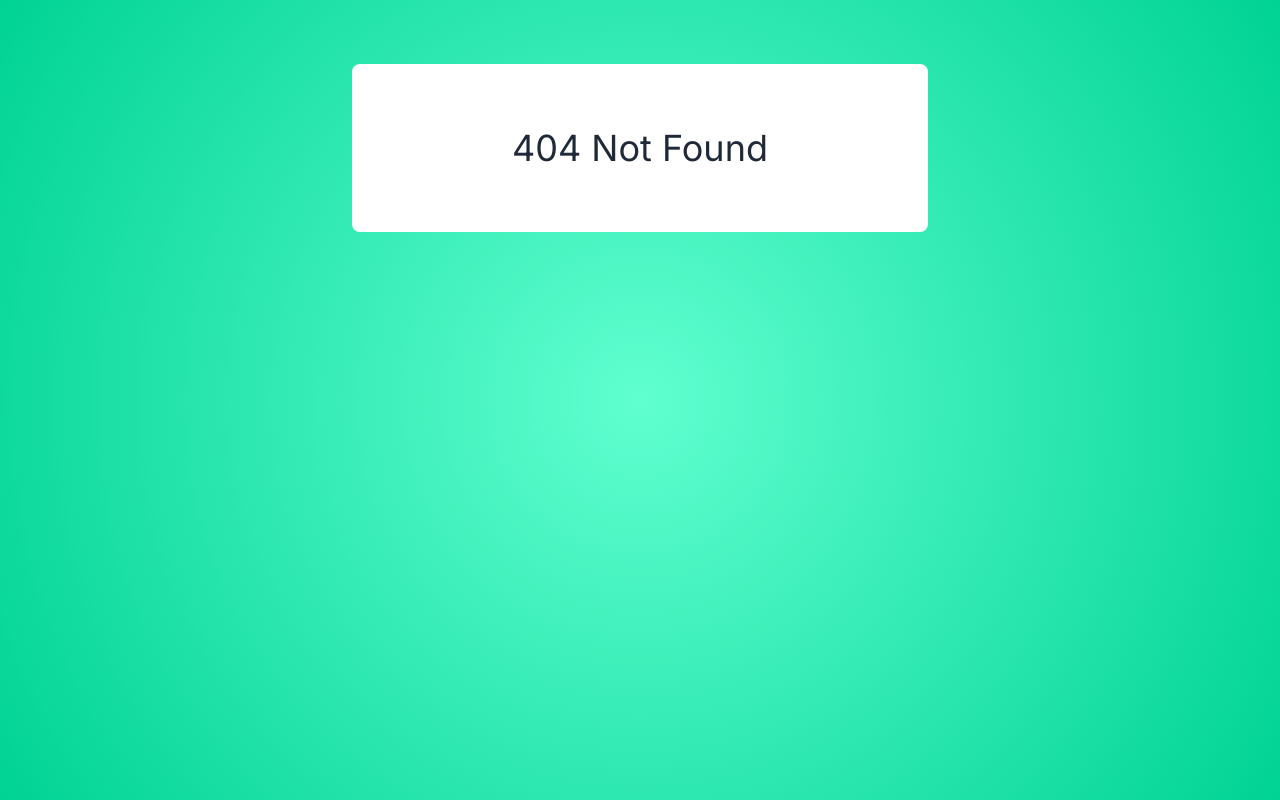
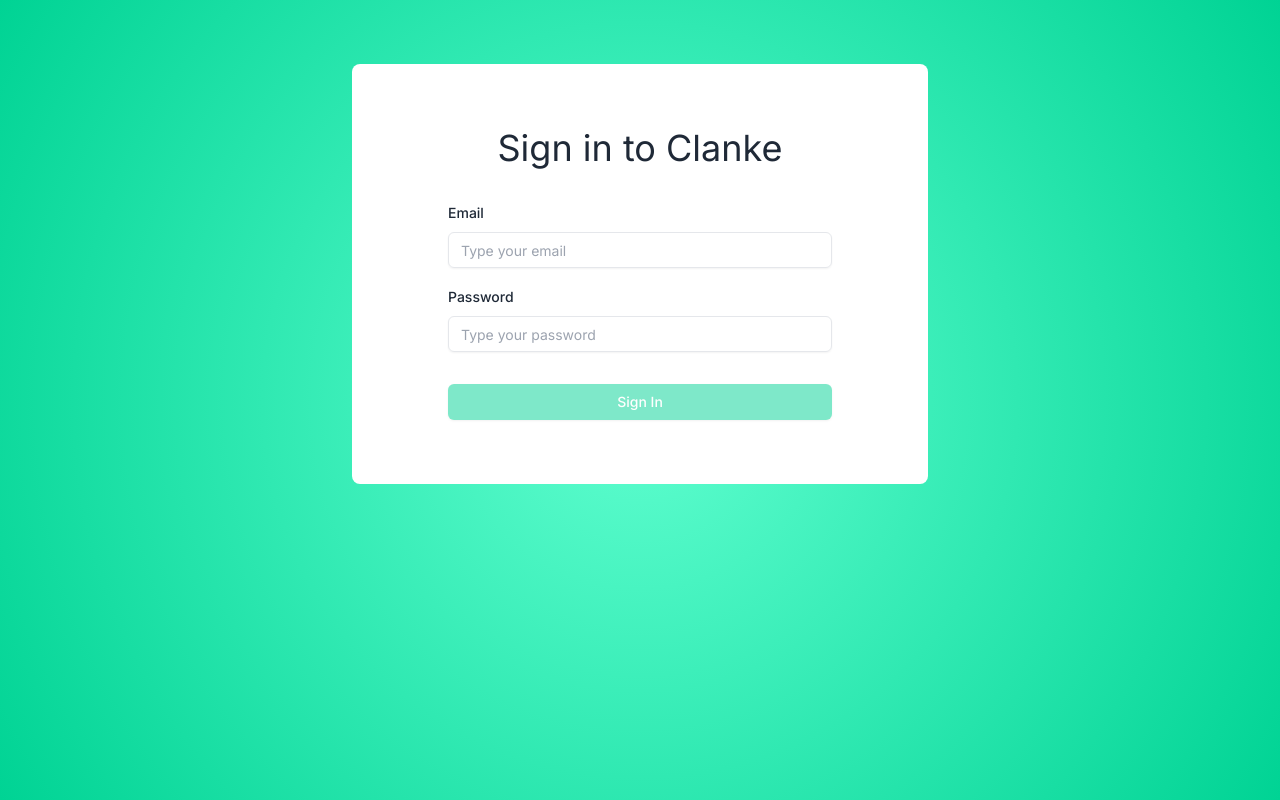
Before and after one commit to seihello/clanke, a Next.js app: page /auth/signin in a window 1280 px wide. Before the commit this address had no page. Built offline with nearby package versions, Linux system fonts and the light colour scheme; no server answers; what tailwindcss-text-fill would draw is missing.

Commit message:
feat: implement sign in page

```diff
--- a/src/app/auth/login/page.tsx
+++ /dev/null
@@ -1,5 +0,0 @@
-import React from "react";
-
-export default function LoginPage() {
-  return <div>Login Page</div>;
-}
--- /dev/null
+++ b/src/app/auth/signin/page.tsx
@@ -0,0 +1,27 @@
+import SignInForm from "@/components/auth/sign-in-form";
+import createClient from "@/lib/supabase/server";
+import { Metadata } from "next";
+import { redirect } from "next/navigation";
+
+export const metadata: Metadata = {
+  title: "Clanke | Sign In",
+};
+
+export default async function SignInPage() {
+  const supabase = createClient();
+
+  const {
+    data: { user },
+  } = await supabase.auth.getUser();
+
+  if (user) {
+    redirect("/");
+  }
+
+  return (
+    <div className="mx-auto flex max-w-[36rem] flex-col items-center gap-y-8 rounded-lg bg-white py-16">
+      <h1>Sign in to Clanke</h1>
+      <SignInForm />
+    </div>
+  );
+}
--- a/src/app/auth/signup/page.tsx
+++ b/src/app/auth/signup/page.tsx
@@ -3,7 +3,7 @@
 export default function SignUpPage() {
   return (
     <div className="mx-auto flex max-w-[36rem] flex-col items-center gap-y-8 bg-white py-16 rounded-lg">
-      <h1>Sign Up for Clanke</h1>
+      <h1>Sign up for Clanke</h1>
       <SignUpForm />
     </div>
   );
--- a/src/app/page.tsx
+++ b/src/app/page.tsx
@@ -1,29 +1,21 @@
-import { createClient } from "@supabase/supabase-js";
+import createClient from "@/lib/supabase/server";
 import { Metadata } from "next";
 import { redirect } from "next/navigation";
 
 export const metadata: Metadata = {
-  title: "Summations | Explore",
+  title: "Clanke | Find your buddy",
 };
 
 export default async function ExplorePage() {
-  if (
-    !process.env.NEXT_PUBLIC_SUPABASE_PROJECT_URL ||
-    !process.env.NEXT_PUBLIC_SUPABASE_ANON_KEY
-  ) {
-    return;
-  }
-  const supabase = createClient(
-    process.env.NEXT_PUBLIC_SUPABASE_PROJECT_URL,
-    process.env.NEXT_PUBLIC_SUPABASE_ANON_KEY,
-  );
+
+  const supabase = createClient();
 
   const {
     data: { user },
   } = await supabase.auth.getUser();
 
   if (!user) {
-    redirect("/login");
+    redirect("/auth/signin");
   }
 
   return <div>Home Page</div>;
--- /dev/null
+++ b/src/components/auth/sign-in-form.tsx
@@ -0,0 +1,108 @@
+"use client";
+import { Button } from "@/components/ui/button";
+import {
+  Form,
+  FormControl,
+  FormField,
+  FormItem,
+  FormLabel,
+  FormMessage,
+} from "@/components/ui/form";
+import { Input } from "@/components/ui/input";
+import createClient from "@/lib/supabase/client";
+import { zodResolver } from "@hookform/resolvers/zod";
+import { useForm } from "react-hook-form";
+import * as zod from "zod";
+import { useRouter } from "next/navigation";
+
+const schema = zod.object({
+  email: zod
+    .string()
+    .min(1, { message: "Email is missing" })
+    .email({ message: "Email is invalid" }),
+  password: zod.string().min(1, { message: "Password is missing" }).min(8, {
+    message: "Password must be at least 8 characters long",
+  }),
+});
+
+export default function SignInForm() {
+  const supabase = createClient();
+  const router = useRouter();
+
+  const form = useForm<zod.infer<typeof schema>>({
+    resolver: zodResolver(schema),
+    mode: "all",
+    defaultValues: {
+      email: "",
+      password: "",
+    },
+  });
+
+  async function onSubmit(values: zod.infer<typeof schema>) {
+    try {
+      const { error } = await supabase.auth.signInWithPassword({
+        email: values.email,
+        password: values.password,
+      });
+      if (error) throw new Error(error.message);
+      router.replace("/");
+    } catch (error: any) {
+      console.error(error);
+    }
+  }
+
+  return (
+    <Form {...form}>
+      <form
+        className="flex w-full max-w-[24rem] flex-col gap-y-4"
+        onSubmit={form.handleSubmit(onSubmit)}
+      >
+        <FormField
+          control={form.control}
+          name="email"
+          render={({ field, fieldState }) => (
+            <FormItem>
+              <FormLabel>Email</FormLabel>
+              <FormControl>
+                <Input
+                  autoComplete="off"
+                  type="email"
+                  placeholder="Type your email"
+                  className={fieldState.invalid ? "border-destructive" : ""}
+                  {...field}
+                />
+              </FormControl>
+              <FormMessage />
+            </FormItem>
+          )}
+        />
+        <FormField
+          control={form.control}
+          name="password"
+          render={({ field, fieldState }) => (
+            <FormItem>
+              <FormLabel>Password</FormLabel>
+              <FormControl>
+                <Input
+                  autoComplete="off"
+                  type="password"
+                  placeholder="Type your password"
+                  className={fieldState.invalid ? "border-destructive" : ""}
+                  {...field}
+                />
+              </FormControl>
+              <FormMessage />
+            </FormItem>
+          )}
+        />
+        <Button
+          className="mt-4"
+          type="submit"
+          disabled={!form.formState.isValid}
+        >
+          Sign In
+        </Button>
+      </form>
+    </Form>
+  );
+}
```
